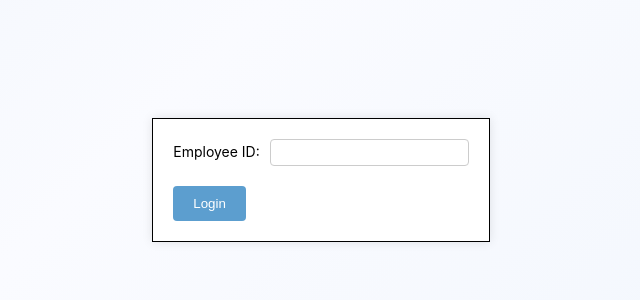
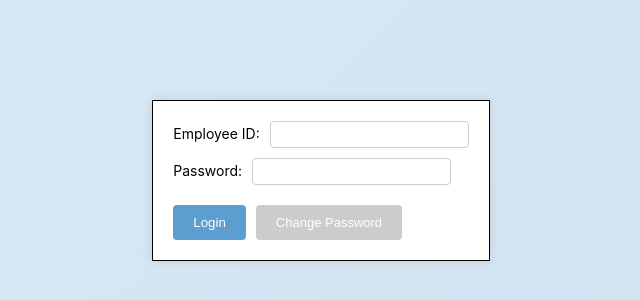
Before and after one commit to erntinall/oms-web, a React (Create React App) app: page / in a window 1280 px wide. Shown: the part 220-520 px from the top of the page, without its empty margins (319-959 px from the left). Built offline with nearby package versions, Linux system fonts and the light colour scheme.

Commit message:
Fully Implemented LoginPage.js

```diff
--- a/src/LoginPage.css
+++ b/src/LoginPage.css
@@ -31,8 +31,8 @@
   }
 }
 
-/* Additional styling for input and label if needed */
-input[type="text"] {
+input[type="text"],
+input[type=password] {
   margin-left: 10px;
   outline: none;
   border: 1px solid #ccc;
@@ -61,3 +61,11 @@ button {
 button:hover {
   background-color: #3b7ca0;
 }
+.change-password-button {
+  font-size: small;
+  margin-left: 10px;
+}
+button:disabled {
+  background-color: #ccc;
+  cursor: not-allowed;
+}
--- a/src/LoginPage.js
+++ b/src/LoginPage.js
@@ -4,18 +4,29 @@ import { useNavigate } from 'react-router-dom';
 import './LoginPage.css'; // import css of page
 
 const LoginPage = () => {
-  const [employeeID, setEmployeeID] = useState('');
+  const [employeeID, setEmployeeID] = useState(''); // State to hold employeeID
+  const [password, setPassword] = useState(''); // State to hold password val\
+  const [newPassword, setNewPassword] = useState('');
+  const [verifyNewPassword, setVerifyNewPassword] = useState('');
   const [error, setError] = useState(''); // State to hold the error message
   const navigate = useNavigate();
+  const [isChangingPassword, setIsChangingPassword] = useState(false);
+  const [isLoggedIn, setIsLoggedIn] = useState(false);
 
   const handleLogin = async (event) => {
     event.preventDefault();
     setError('');
+    if (!employeeID) {
+      setError('Please enter Employee ID.');
+      return;
+    }
     try {
-      const response = await axios.post('http://3.130.252.18:5000/login', { employeeID });
+      const response = await axios.post('http://3.130.252.18:5000/login', { employeeID, password });
+      if (response.status == 200){
 	console.log('Login successful:', response.data.message);
-      navigate('/main', {state: {welcomeMessage: response.data.message}}); // Use navigate to redirect to MainPage.js
-
+        navigate('/main', {state: {welcomeMessage: response.data.message}});
+        setIsLoggedIn(true);
+      }
     } catch (error) {
       if (error.response) {
         // The request was made and the server responded with a status code
@@ -28,8 +39,70 @@ const LoginPage = () => {
     }
   };
 
+  const handlePasswordChange = async (event) => {
+    event.preventDefault();
+    if (newPassword !== verifyNewPassword) {
+      setError('New passwords do not match.');
+      return;
+    }
+    try {
+      const response = await axios.post('http://3.130.252.18:5000/change-password', {
+	employeeID,
+	oldPassword: password,
+	newPassword
+      });
+      console.log('Password change successful:', response.data.message);
+    } catch (error) {
+      setError(error.response ? error.response.data.message : 'An error occurred while attempting to change the password.');
+    }
+  };
+  const showChangePasswordForm = () => {
+    if (!employeeID) {
+      setError('You must be logged in to change your password.');
+      return;
+    }
+    setIsChangingPassword(true);
+    setError('');
+  };
+  const showLoginForm = () => {
+    setIsChangingPassword(false);
+    setError('');
+  };
+
   return (
     <div className="login-container">
+      {isChangingPassword ? (
+	// Password change
+	<form onSubmit={handlePasswordChange} className="login-form">
+	  <label>
+	    Old Password:
+	    <input
+	      type="password"
+	      value={password}
+	      onChange={(e) => setPassword(e.target.value)}
+	    />
+	  </label>
+	  <label>
+	    New Password:
+	    <input
+	      type="password"
+	      value={newPassword}
+	      onChange={(e) => setNewPassword(e.target.value)}
+	    />
+	  </label>
+	  <label>
+	    Verify New Password:
+	    <input
+	      type="password"
+	      value={verifyNewPassword}
+	      onChange={(e) => setVerifyNewPassword(e.target.value)}
+	    />
+	  </label>
+	  <button type="submit">Submit New Password</button>
+	  <button type="button" onClick={showLoginForm} className="cancel-change-password-button">Cancel</button>
+	</form>
+      ) : (
+	// Login Form
         <form onSubmit={handleLogin} className="login-form">
           <label>
             Employee ID:
@@ -39,9 +112,21 @@ const LoginPage = () => {
               onChange={(e) => setEmployeeID(e.target.value)}
             />
           </label>
+	  <label>
+	    Password:
+	    <input
+	      type="password"
+	      value={password}
+	      onChange={(e) => setPassword(e.target.value)}
+	    />
+	  </label>
+	  <div className="login-actions">
             <button type="submit">Login</button>
-	{error && <div className="error-message">{error}</div>} {/* Display the error message here */}
+	    <button type="button" onClick={showChangePasswordForm} className="change-password-button" disabled={employeeID.trim().length === 0}>Change Password</button>
+	  </div>
+	  {error && <div className="error-message">{error}</div>}
         </form>
+      )}
     </div>
   );
 };
```
Also changed, not shown: 1 other file (tests, documents, lock files or other folders). Lines whose indentation alone changed are shown as unchanged.
